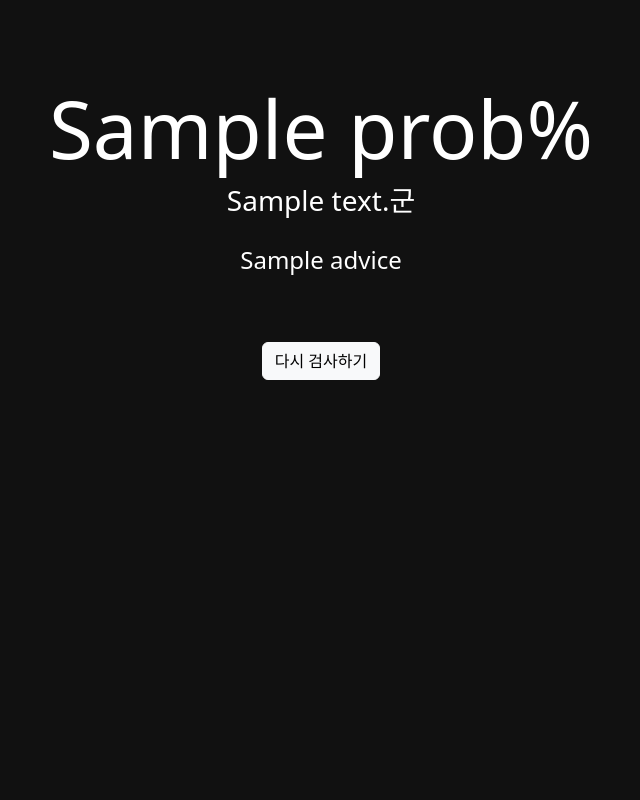
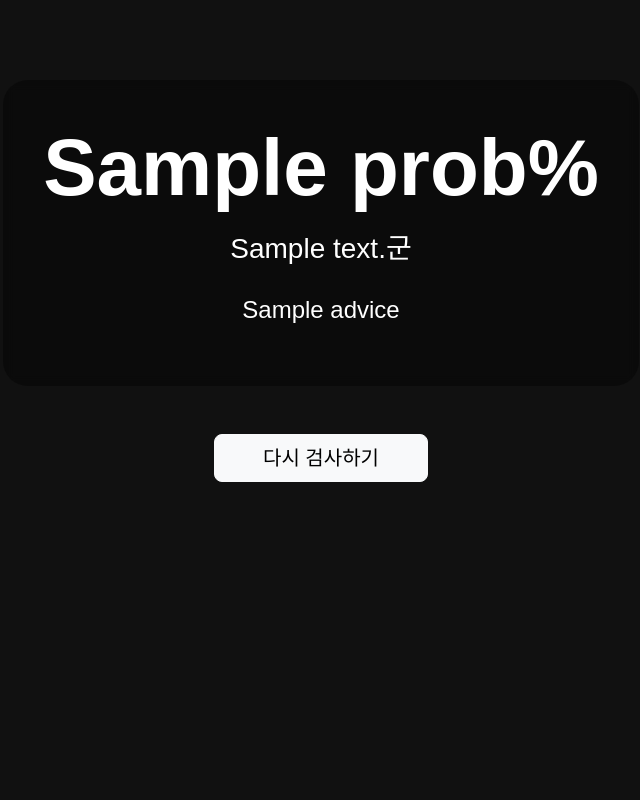
Before and after one commit to gloria9191/stroke-guard-ai-V3, a Flask app: template templates/result.html in a window 1280 px wide. Shown: the whole page, without its empty margins (319-959 px from the left). Run offline with Flask 3, Linux system fonts and the light colour scheme; the template is opened without the code that fills it: most values are stand-ins (such as "Sample title", 1, 10 or a date in 2020); parts of the project's set-up code (start-up, migrations or seed data) failed here and were passed over.

Commit message:
Update result.html

```diff
--- a/templates/result.html
+++ b/templates/result.html
@@ -1,25 +1,52 @@
 <!DOCTYPE html>
 <html lang="ko">
 <head>
-<meta charset="UTF-8"><meta name="viewport" content="width=device-width, initial-scale=1">
+<meta charset="UTF-8">
+<meta name="viewport" content="width=device-width, initial-scale=1">
 <title>결과</title>
+
 <link href="https://cdn.jsdelivr.net/npm/bootstrap@5.3.3/dist/css/bootstrap.min.css" rel="stylesheet">
+
 <style>
-    body { background:#111; color:white; text-align:center; }
-    .box { min-height:100vh; padding-top:80px; }
-    .high { background:linear-gradient(135deg,#ff6b6b,#feca57); }
-    .low  { background:linear-gradient(135deg,#1dd1a1,#54a0ff); }
+    body {
+        background:#111;
+        color:white;
+        text-align:center;
+        font-family: 'Noto Sans KR', sans-serif;
+    }
+    .box {
+        min-height:100vh;
+        padding-top:80px;
+        padding-left:20px;
+        padding-right:20px;
+    }
+    .high {
+        background: linear-gradient(135deg,#ff6b6b,#feca57);
+    }
+    .low {
+        background: linear-gradient(135deg,#1dd1a1,#54a0ff);
+    }
+    .result-card {
+        background: rgba(0,0,0,0.35);
+        padding: 40px;
+        border-radius: 25px;
+        backdrop-filter: blur(6px);
+        display: inline-block;
+    }
 </style>
 </head>
 
 <body class="{{ risk_class }}">
 
 <div class="box">
-    <h1 class="display-1">{{ prob }}%</h1>
-    <h3>{{ risk_text }}군</h3>
-    <p class="mt-4 fs-4">{{ advice|safe }}</p>
+    <div class="result-card">
+        <h1 class="display-1 fw-bold">{{ prob }}%</h1>
+        <h3 class="mt-3 mb-4">{{ risk_text }}군</h3>
+        <p class="mt-4 fs-4" style="line-height:1.7;">{{ advice|safe }}</p>
+    </div>
 
-    <button class="btn btn-light mt-5" onclick="location.href='/'">다시 검사하기</button>
+    <br>
+    <button class="btn btn-light btn-lg mt-5 px-5" onclick="location.href='/'">다시 검사하기</button>
 </div>
 
 </body>
```
